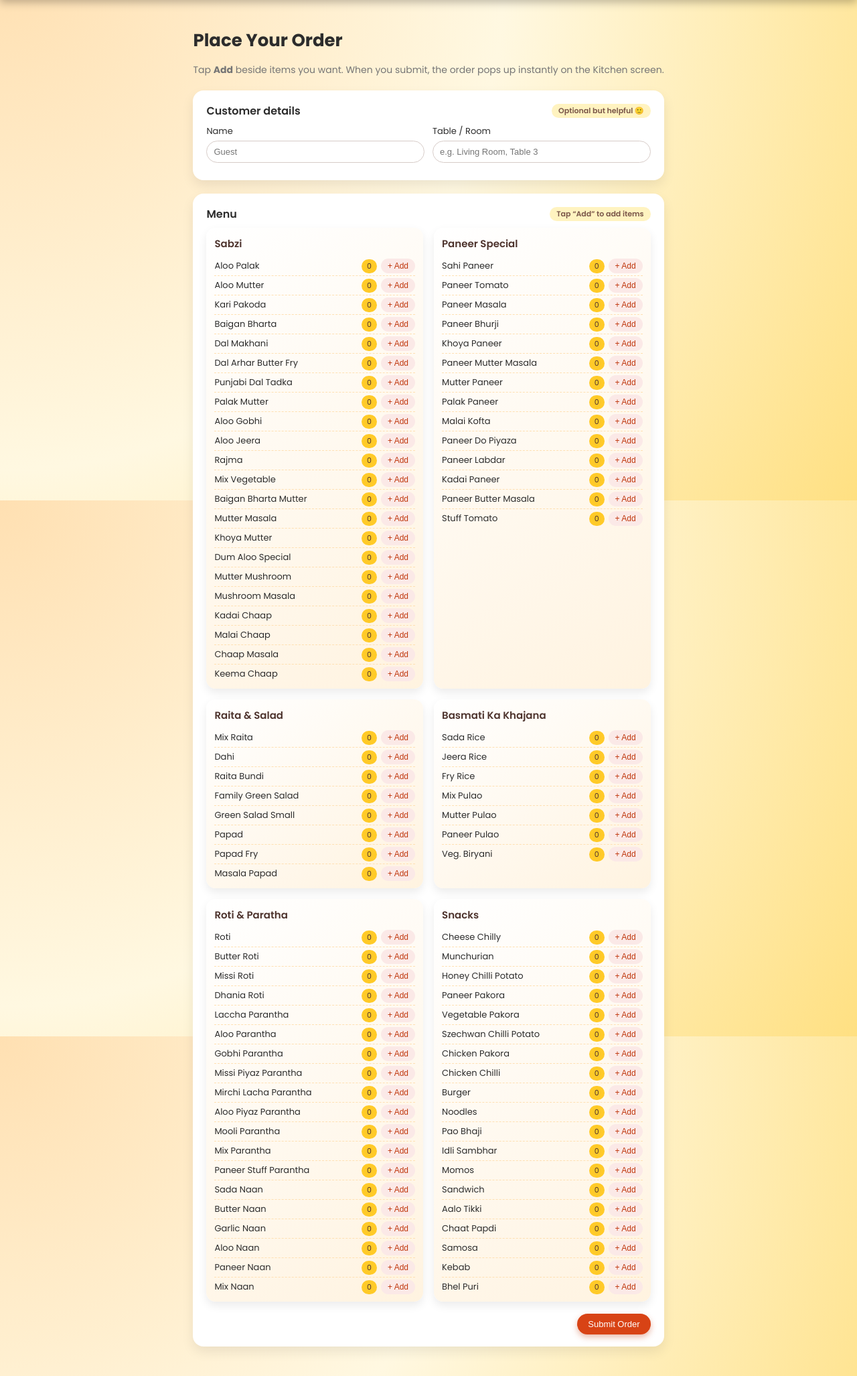
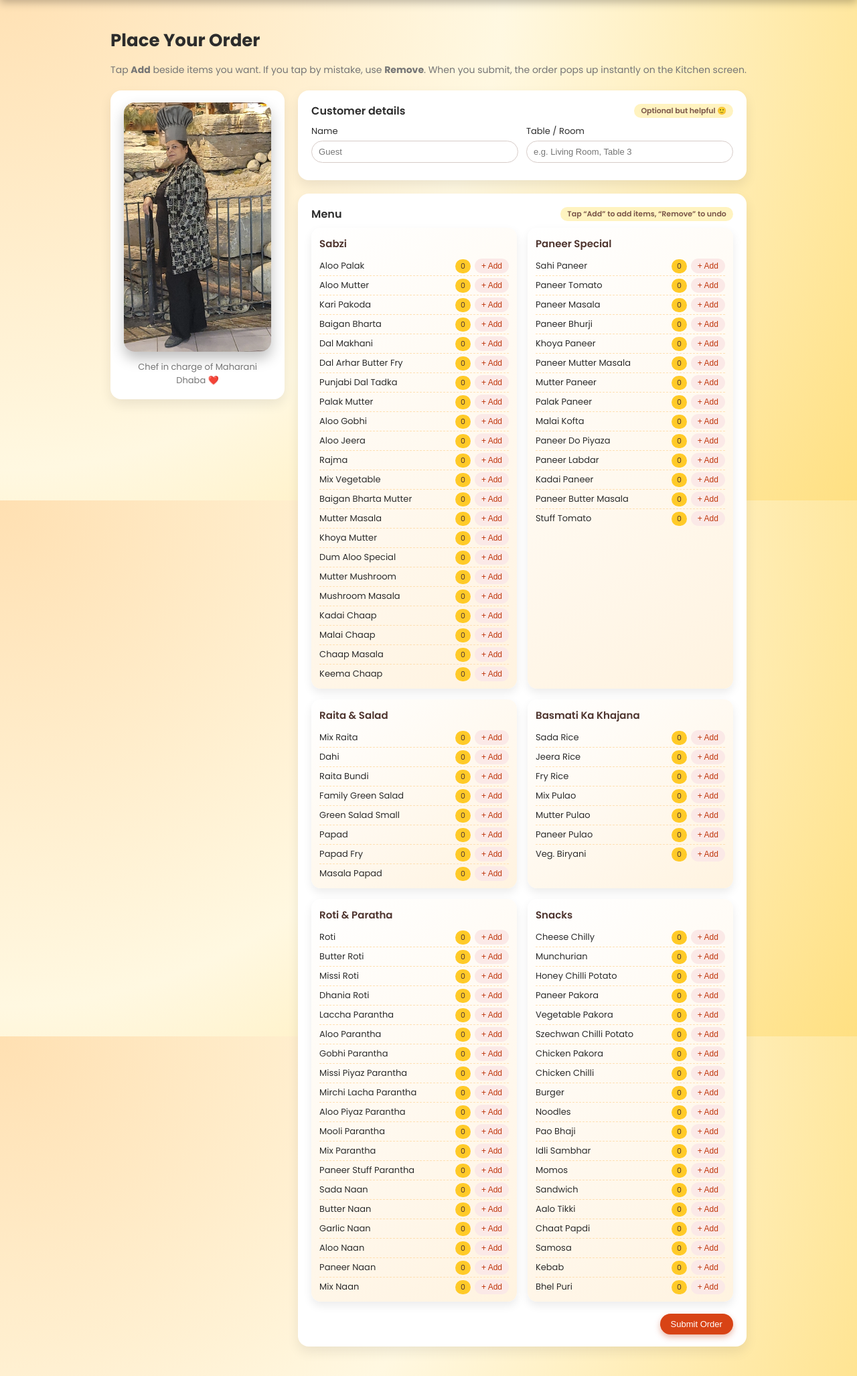
Before and after one commit to arshgaba7/Rani-Da-Dhaba, a Flask app: page /order in a window 1280 px wide. Shown: the part 53-2107 px from the top of the page at 67% size. Run offline with Flask 3, Linux system fonts and the light colour scheme.

Commit message:
beautify more

```diff
--- a/templates/order.html
+++ b/templates/order.html
@@ -1,11 +1,62 @@
 {% extends "base.html" %}
 
 {% block content %}
+
+  <style>
+    /* Layout for chef photo + order form side-by-side */
+    .order-layout {
+        display: flex;
+        flex-wrap: wrap;
+        gap: 20px;
+        align-items: flex-start;
+    }
+    .chef-card {
+        flex: 0 0 260px;
+        max-width: 260px;
+    }
+    .chef-photo {
+        width: 100%;
+        border-radius: 16px;
+        object-fit: cover;
+        box-shadow: 0 10px 20px rgba(0,0,0,0.25);
+    }
+    .chef-caption {
+        font-size: 13px;
+        text-align: center;
+        margin-top: 6px;
+        color: var(--muted);
+    }
+    .order-main {
+        flex: 1;
+        min-width: 260px;
+    }
+    @media (max-width: 768px) {
+        .order-layout {
+            flex-direction: column;
+        }
+        .chef-card {
+            max-width: 100%;
+        }
+    }
+  </style>
+
   <h1 class="page-title">Place Your Order</h1>
   <p class="page-subtitle">
-      Tap <strong>Add</strong> beside items you want. When you submit, the order pops up instantly on the Kitchen screen.
+      Tap <strong>Add</strong> beside items you want. If you tap by mistake, use <strong>Remove</strong>.
+      When you submit, the order pops up instantly on the Kitchen screen.
   </p>
 
+  <div class="order-layout">
+      <!-- LEFT: Chef photo -->
+      <div class="card chef-card">
+          <img src="{{ url_for('static', filename='chef.jpg') }}" alt="Chef at Maharani Dhaba" class="chef-photo">
+          <div class="chef-caption">
+              Chef in charge of Maharani Dhaba ❤️
+          </div>
+      </div>
+
+      <!-- RIGHT: Order form -->
+      <div class="order-main">
           {% if success_order %}
             <div class="success-banner">
                 <strong>Order #{{ success_order.id }}</strong> placed successfully
@@ -35,7 +86,7 @@
               <div class="card">
                   <div class="card-header">
                       <span>Menu</span>
-              <span class="pill">Tap “Add” to add items</span>
+                      <span class="pill">Tap “Add” to add items, “Remove” to undo</span>
                   </div>
 
                   <div class="category-grid">
@@ -43,18 +94,31 @@
                         <div class="category-card">
                             <div class="category-title">{{ category.name }}</div>
                             <div>
-                        {# NOTE: use ["items"] instead of .items to avoid conflict with dict.items() #}
+                                {# IMPORTANT: use ["items"] not .items #}
                                 {% for item in category["items"] %}
                                   <div class="menu-item-row">
                                       <span class="menu-item-name">{{ item.name }}</span>
                                       <div class="menu-item-actions">
                                           <!-- hidden input for quantity -->
-                                  <input type="hidden" name="qty_{{ item.id }}" id="qty_{{ item.id }}" value="0">
+                                          <input type="hidden"
+                                                 name="qty_{{ item.id }}"
+                                                 id="qty_{{ item.id }}"
+                                                 value="0">
+
                                           <span class="badge-count" id="display_qty_{{ item.id }}">0</span>
+
                                           <button type="button"
                                                   class="btn btn-secondary btn-small add-btn"
                                                   data-target="{{ item.id }}">
                                               + Add
+                                          </button>
+
+                                          <button type="button"
+                                                  class="btn btn-secondary btn-small remove-btn"
+                                                  id="remove_{{ item.id }}"
+                                                  data-target="{{ item.id }}"
+                                                  style="display: none;">
+                                              − Remove
                                           </button>
                                       </div>
                                   </div>
@@ -71,21 +135,50 @@
                   </div>
               </div>
           </form>
+      </div>
+  </div>
 
   <script>
-    // Simple JS to increment quantities when "Add" is clicked
+    // Add / Remove quantity logic
     document.addEventListener("DOMContentLoaded", function () {
-        const buttons = document.querySelectorAll(".add-btn");
-        buttons.forEach(btn => {
+        const addButtons = document.querySelectorAll(".add-btn");
+        const removeButtons = document.querySelectorAll(".remove-btn");
+
+        addButtons.forEach(btn => {
             btn.addEventListener("click", () => {
                 const id = btn.getAttribute("data-target");
                 const input = document.getElementById("qty_" + id);
                 const badge = document.getElementById("display_qty_" + id);
+                const removeBtn = document.getElementById("remove_" + id);
 
                 let current = parseInt(input.value || "0", 10);
                 current += 1;
                 input.value = current.toString();
                 badge.textContent = current.toString();
+
+                if (removeBtn) {
+                    removeBtn.style.display = "inline-flex";
+                }
+            });
+        });
+
+        removeButtons.forEach(btn => {
+            btn.addEventListener("click", () => {
+                const id = btn.getAttribute("data-target");
+                const input = document.getElementById("qty_" + id);
+                const badge = document.getElementById("display_qty_" + id);
+                const removeBtn = document.getElementById("remove_" + id);
+
+                let current = parseInt(input.value || "0", 10);
+                if (current > 0) {
+                    current -= 1;
+                }
+                input.value = current.toString();
+                badge.textContent = current.toString();
+
+                if (current <= 0 && removeBtn) {
+                    removeBtn.style.display = "none";
+                }
             });
         });
     });
```
Lines whose indentation alone changed are shown as unchanged.
